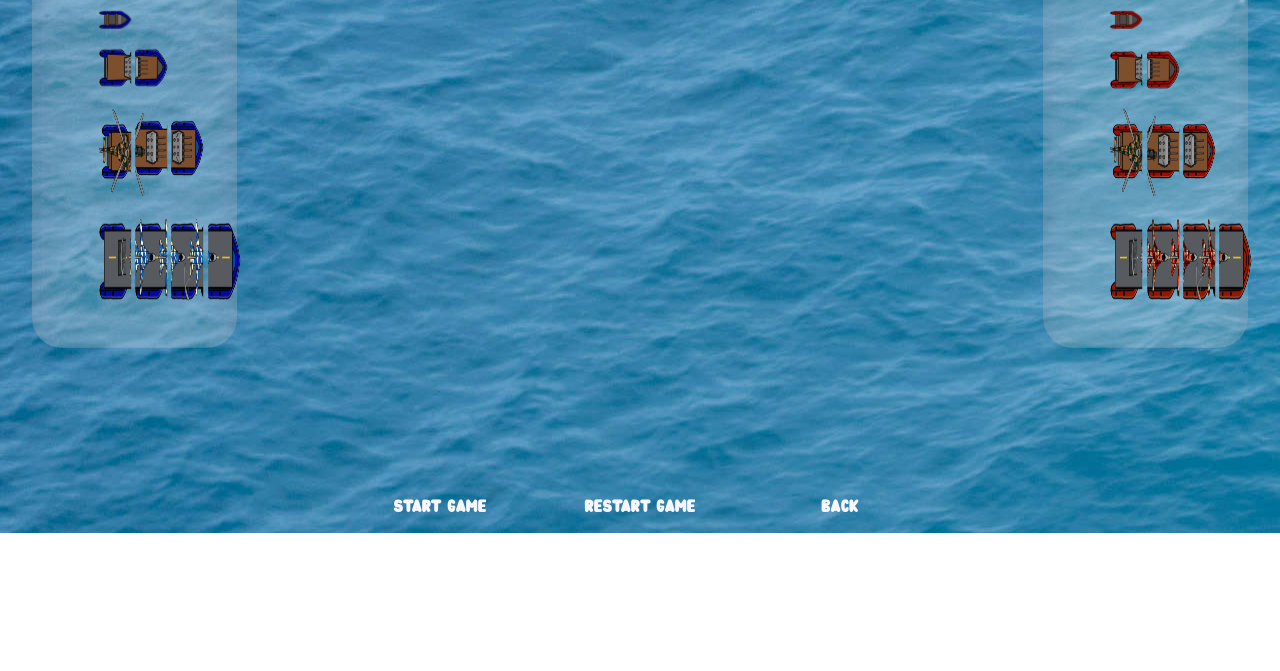
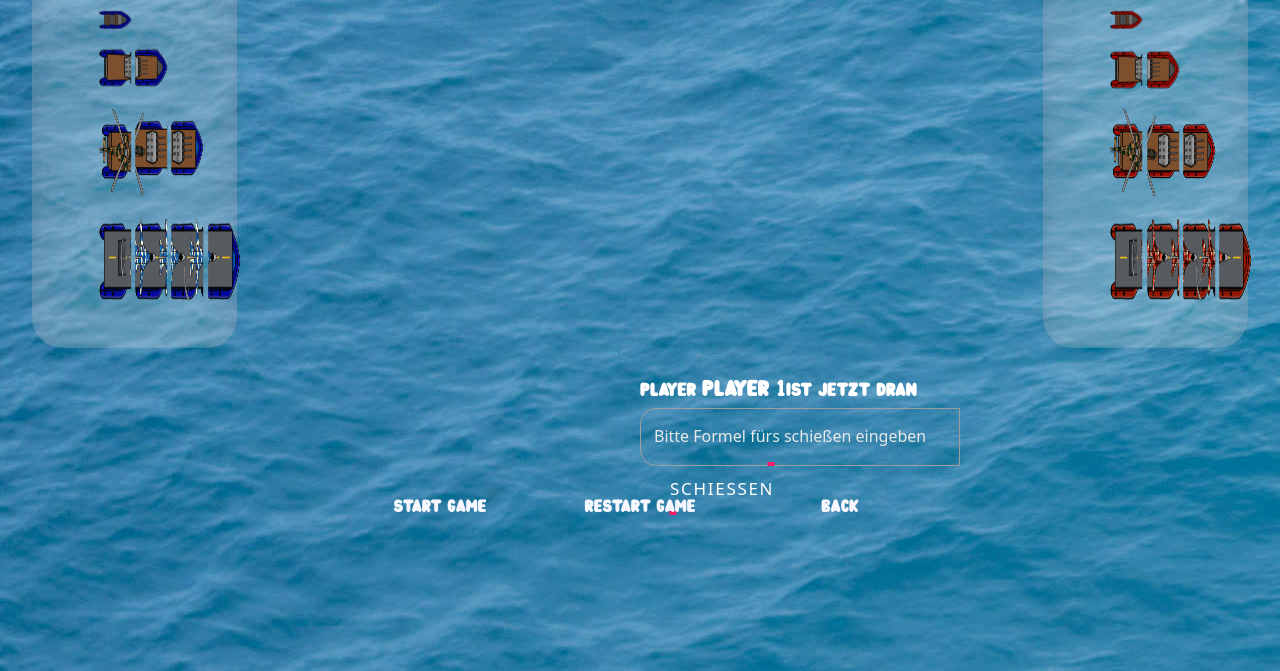
Before and after one commit to L-Engelhardt-Lette/SchlauchbootVersenken, a plain HTML site: page page/game.html in a window 1280 px wide. Shown: the part 267-938 px from the top of the page. Before the commit the page ends 800 px from the top, so only its background shows below. Drawn offline with nearby package versions, Linux system fonts and the light colour scheme.

Commit message:
schuss eingabefeld und button

```diff
--- a/css/game-css.css
+++ b/css/game-css.css
@@ -151,3 +151,15 @@ td {
 }
 /*  END
 */
+#schusstext{
+    color: white;
+    font-family: 'BubbleWaterRegular';
+    font-size: larger;
+    font-weight: lighter;
+}
+#schussplayer{
+    color: white;
+    font-family: 'BubbleWaterRegular';
+    font-size: larger;
+    font-weight: lighter;
+}
--- a/css/schiessen.css
+++ b/css/schiessen.css
@@ -10,6 +10,7 @@
     font-size: 1rem;
     color: #f5f5f5;
     transition: border 150ms cubic-bezier(0.4,0,0.2,1);
+    width: 20em;
    }
 
    .user-label {
@@ -40,15 +41,15 @@
     transition: 0.5s;
     position: relative;
     font-size: 17px;
-    background: #333;
+    background: rgba(0, 0, 0, 0);
     border: none;
     color: #fff;
   }
 
   .schussbutton:hover {
     letter-spacing: 0.25em;
-    background: #ff1867;
-    color: #ff1867;
+    background: rgba(255, 24, 103, 0.2);
+    color: white;
     box-shadow: 0 0 45px #ff1867;
   }
 
@@ -56,7 +57,7 @@
     content: '';
     position: absolute;
     inset: 2px;
-    background: #222222;
+    background: rgba(0, 0, 0, 0);
   }
 
   .schussbutton span {
@@ -78,7 +79,7 @@
     height: 4px;
     top: -3.5px;
     left: 80%;
-    background: #222222;
+    background: rgba(0, 0, 0, 0);
     transform: translateX(-50%);
     transition: 0.5s;
   }
@@ -96,7 +97,7 @@
     height: 4px;
     bottom: -3.5px;
     left: 20%;
-    background: #222222;
+    background: rgba(0, 0, 0, 0);
     transform: translateX(-50%);
     transition: 0.5s;
   }
@@ -105,3 +106,7 @@
     width: 20px;
     left: 80%;
   }
+  .schussdiv{
+    margin-top: 50%;
+    margin-left: 40em;
+  }
--- a/page/game.html
+++ b/page/game.html
@@ -64,6 +64,7 @@
         </div>
     </div>
     <div class="schussdiv">
+        <span id="schusstext">Player <span id="schussplayer">Player 1</span>ist jetzt dran</span>
         <div class="input-group">
             <input required="" type="text" name="text" autocomplete="off" class="input">
             <label class="user-label">Bitte Formel fürs schießen eingeben</label>
```
